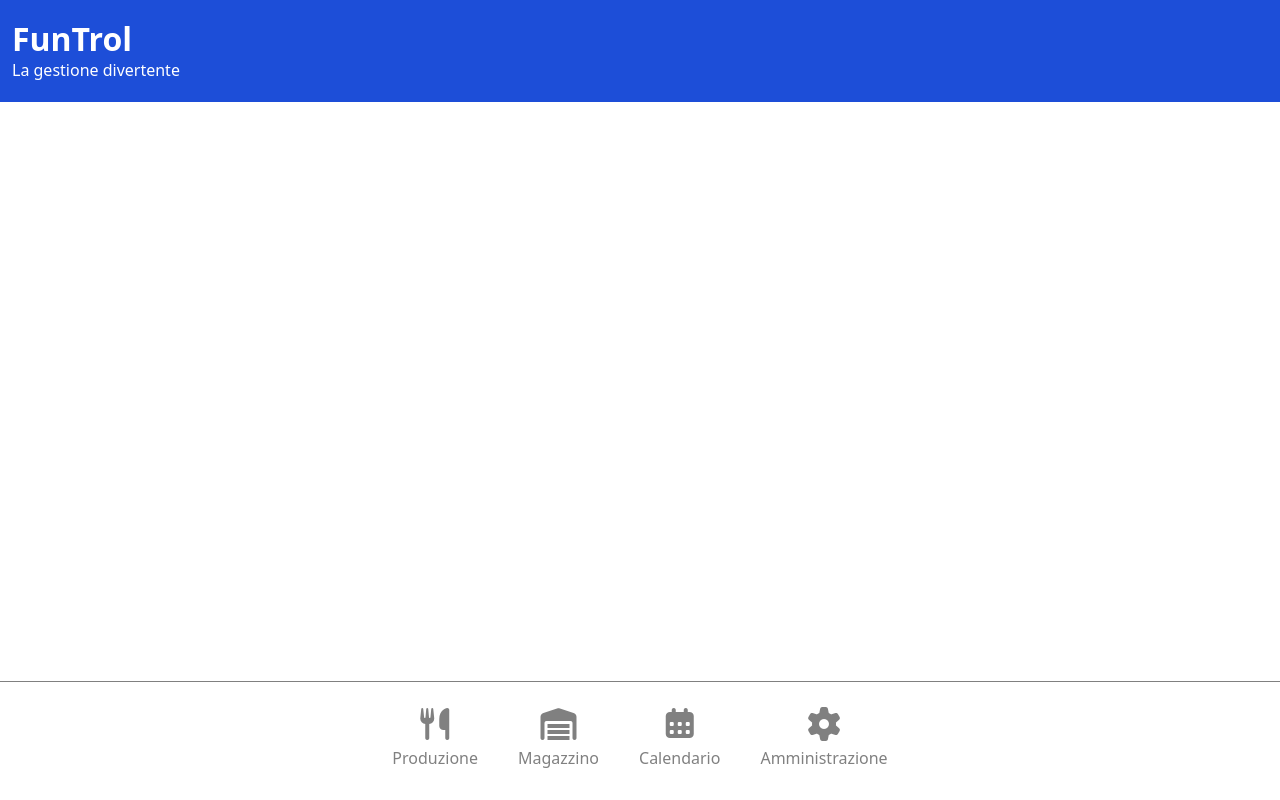
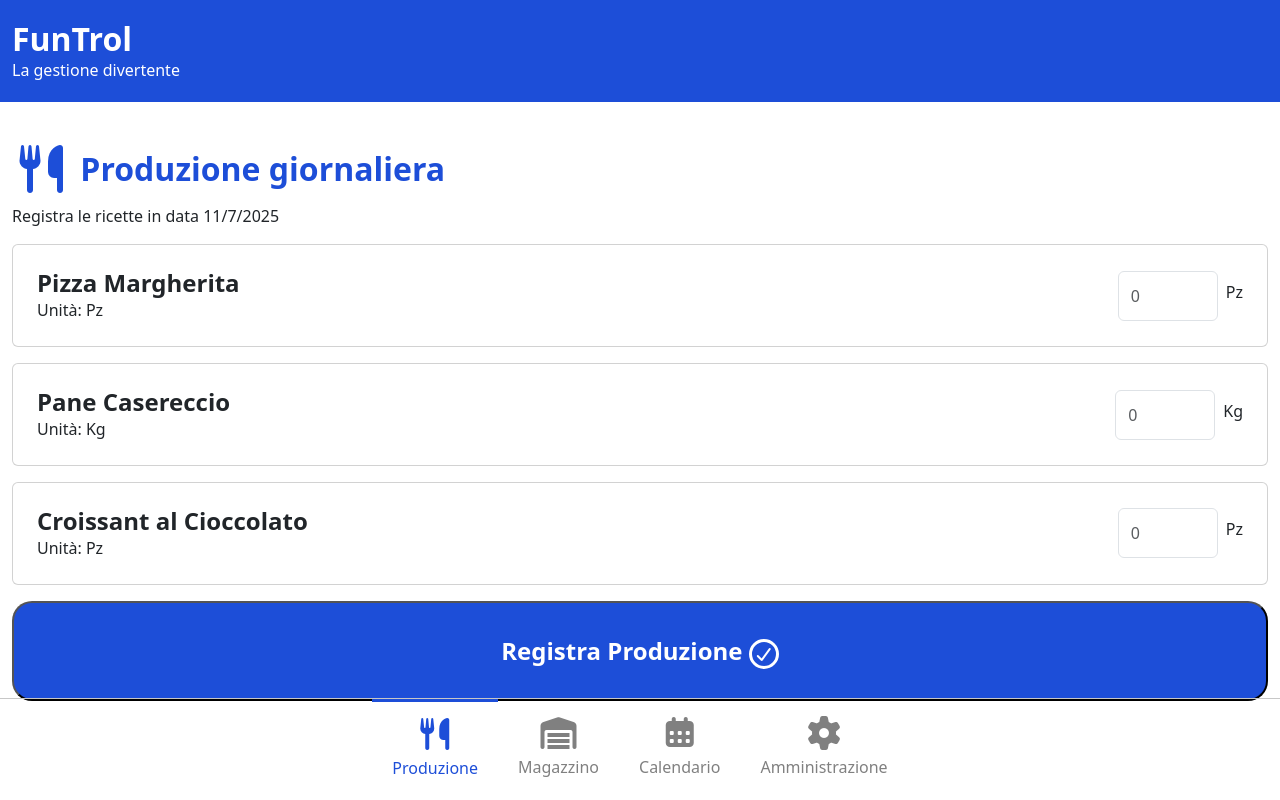
Before and after one commit to fabriziom90/funtrol-front, a Vue app: page / in a window 1280 px wide. Built offline with nearby package versions, Linux system fonts and the light colour scheme.

Commit message:
[UPD] Done recepies page without click

```diff
--- a/src/components/Footer.vue
+++ b/src/components/Footer.vue
@@ -5,11 +5,11 @@
       <div class="row">
         <div class="col-12">
           <ul class="d-flex justify-content-center align-items-center">
-            <li>
-              <a href="#">
+            <li :class="{ active: $route.path === '/' }">
+              <router-link to="/">
                 <i class="fas fa-utensils fa-2xl"></i>
                 <span>Produzione</span>
-              </a>
+              </router-link>
             </li>
             <li>
               <a href="#">
@@ -36,16 +36,28 @@
   </footer>
 </template>
 <style lang="scss" scoped>
+@use "../styles/app.scss";
+@use "../styles/_partials/variables" as *;
+
 footer {
   position: fixed;
   bottom: 0;
   left: 0;
   width: 100%;
-  border-top: 1px solid grey;
+  border-top: 1px solid #c7c7c7;
 
   li {
-    padding: 30px 20px;
+    padding: 20px;
     text-align: center;
+
+    &.active {
+      border-top: 3px solid $mainBlue;
+
+      a {
+        color: $mainBlue;
+      }
+    }
+
     a {
       color: grey;
     }
--- a/src/layouts/MainLayout.vue
+++ b/src/layouts/MainLayout.vue
@@ -4,7 +4,13 @@ import Footer from "../components/Footer.vue";
 </script>
 <template>
   <Header />
-  <slot />
+  <main class="container-fluid">
+    <router-view />
+  </main>
   <Footer />
 </template>
-<style lang="scss" scoped></style>
+<style lang="scss" scoped>
+main {
+  margin-top: 150px;
+}
+</style>
--- a/src/main.js
+++ b/src/main.js
@@ -4,5 +4,6 @@ import App from './App.vue'
 import 'bootstrap/dist/css/bootstrap.min.css'
 import './styles/app.scss';
 import '@fortawesome/fontawesome-free/css/all.css'
+import router from './router';
 
-createApp(App).mount('#app')
+createApp(App).use(router).mount('#app')
--- /dev/null
+++ b/src/pages/Recepies.vue
@@ -0,0 +1,86 @@
+<script setup>
+const recepies = [
+  {
+    id: 1,
+    title: "Pizza Margherita",
+    unit: "Pz",
+  },
+  {
+    id: 2,
+    title: "Pane Casereccio",
+    unit: "Kg",
+  },
+  {
+    id: 3,
+    title: "Croissant al Cioccolato",
+    unit: "Pz",
+  },
+];
+</script>
+<template lang="">
+  <div class="row gy-3">
+    <div class="col-12">
+      <h2>
+        <i class="fas fa-utensils fa-xl"></i>
+        Produzione giornaliera
+      </h2>
+      <p class="pt-3">
+        Registra le ricette in data
+        {{ new Date().toLocaleDateString() }}
+      </p>
+    </div>
+    <div class="col-12" v-for="recepy in recepies" :key="recepy.id">
+      <div class="card">
+        <div class="d-flex justify-content-between p-4">
+          <div>
+            <h4>{{ recepy.title }}</h4>
+            <p>Unità: {{ recepy.unit }}</p>
+          </div>
+          <div class="input-container">
+            <input
+              type="number"
+              name=""
+              id=""
+              class="form-control"
+              placeholder="0"
+            />
+            <label for="" class="form-label ms-2">{{ recepy.unit }}</label>
+          </div>
+        </div>
+      </div>
+    </div>
+    <div class="col-12">
+      <button class="main-button w-100">
+        Registra Produzione <span><i class="fas fa-check"></i></span>
+      </button>
+    </div>
+  </div>
+</template>
+<style lang="scss" scoped>
+@use "../styles/app.scss";
+@use "../styles/_partials/variables" as *;
+
+h2 {
+  color: $mainBlue;
+}
+
+.input-container {
+  display: flex;
+  align-items: center;
+
+  input {
+    width: 100px;
+    height: 50px;
+  }
+}
+
+.main-button span {
+  border: 3px solid #fff;
+  border-radius: 50%;
+  width: 30px;
+  height: 30px;
+  display: inline-block;
+  text-align: center;
+  font-size: 16px;
+}
+</style>
--- /dev/null
+++ b/src/router/index.js
@@ -0,0 +1,11 @@
+import { createRouter, createWebHistory } from 'vue-router'
+import Recepies from '../pages/Recepies.vue'
+
+const router = createRouter({
+  history: createWebHistory(),
+  routes: [
+    { path: '/', name: 'Recepies', component: Recepies },
+  ]
+})
+
+export default router
--- a/src/styles/_partials/_mixins.scss
+++ b/src/styles/_partials/_mixins.scss
@@ -0,0 +1,14 @@
+@mixin mixin_button($bg_color, $bg_hover, $text_color){
+    border-radius: 20px;
+    text-align: center;
+    padding: 30px;
+    background-color: $bg_color;
+    color: $text_color;
+    transition: 0.3s;
+    font-size: 24px;
+    font-weight: 700;
+
+    &:hover{
+        background-color: $bg_hover;
+    }
+}
--- a/src/styles/_partials/_variables.scss
+++ b/src/styles/_partials/_variables.scss
@@ -1 +1,2 @@
-$mainBlue: #1D4ED8
+$mainBlue: #1D4ED8;
+$mainHoverBlue: #1b43b4;
--- a/src/styles/app.scss
+++ b/src/styles/app.scss
@@ -27,3 +27,7 @@ ul{
     margin: 0;
     padding: 0;
 }
+
+.main-button{
+    @include mixin_button($mainBlue, $mainHoverBlue, #fff);
+}
```
